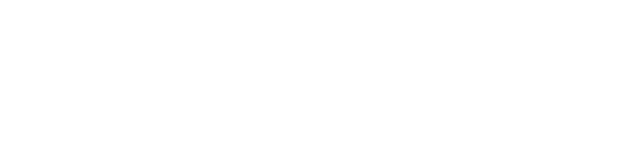
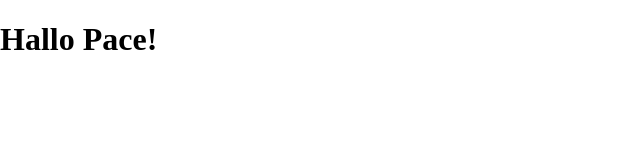
Before and after one commit to Dani-el-git/template-test, a plain HTML site: page index.html in a window 1280 px wide. Shown: the whole page, without its empty margins (0-640 px from the left). Drawn offline with Linux system fonts and the light colour scheme.

Commit message:
Hello Pace

```diff
--- a/index.html
+++ b/index.html
@@ -9,6 +9,7 @@
     <link rel="stylesheet" href="style.css">
 </head>
 <body>
+    <h1>Hallo Pace!</h1>
     <!-- Script -->
     <script src="script.js"></script>
 </body>
```
